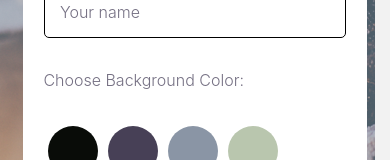
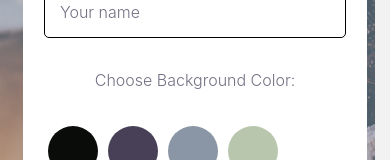
Before and after one commit to tompra/chat_app, a React Native app: screen /Start in a window 390 px wide. Shown: the part 445-605 px from the top of the page. Built offline with nearby package versions, Linux system fonts and the light colour scheme.

Commit message:
Style chooseText

```diff
--- a/components/Start.js
+++ b/components/Start.js
@@ -95,7 +95,6 @@ const styles = StyleSheet.create({
         fontSize: 16,
         fontWeight: '300',
         color: '#757083',
-        alignSelf: 'flex-start',
         paddingHorizontal: 20,
     },
     colorOption: {
```
